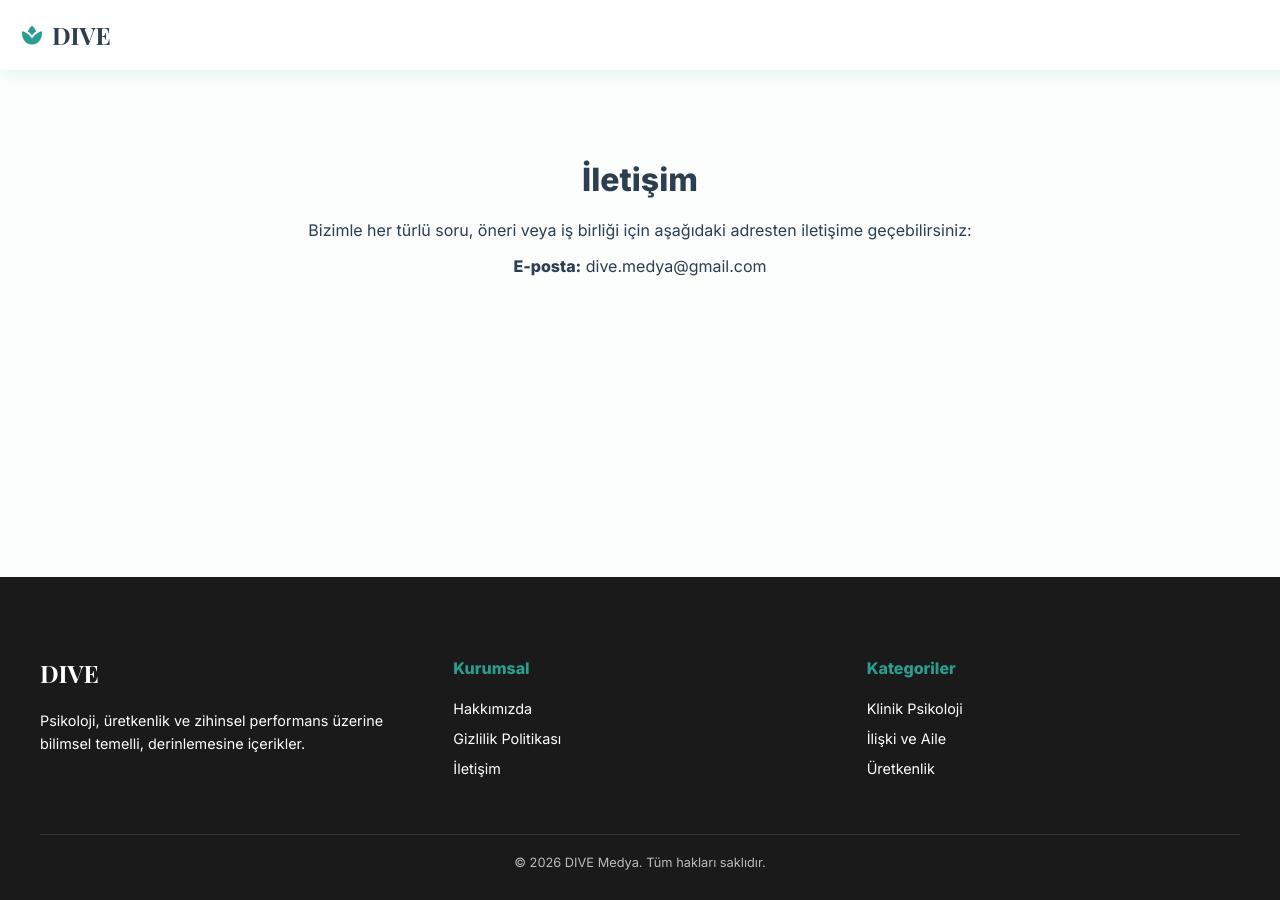
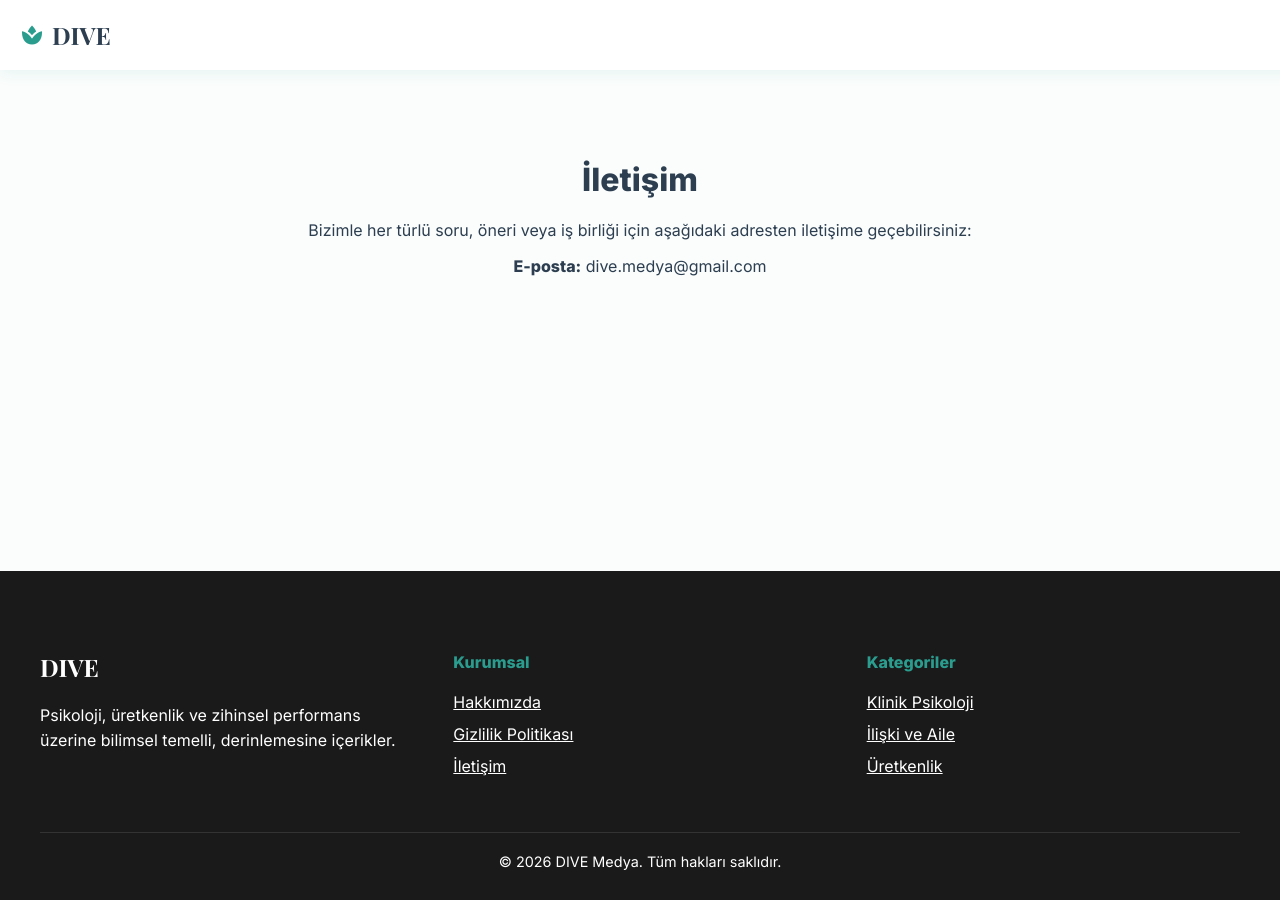
Before and after one commit to EKTHOLDING/dive, a Jekyll site: the page built from iletisim.md, in a window 1280 px wide. Built offline with Jekyll 4.4.1, drawn with Linux system fonts in a browser that asks for light colours; some web fonts are replaced; comment, search, counter and statistics services are not loaded.

Commit message:
Update default.html

```diff
--- a/_layouts/default.html
+++ b/_layouts/default.html
@@ -22,7 +22,10 @@
     <style>
         :root { --bg: #fafdfc; --text: #2c3e50; --primary: #2a9d8f; --footer-bg: #1a1a1a; }
         body { margin: 0; background-color: var(--bg); color: var(--text); font-family: 'Inter', sans-serif; display: flex; flex-direction: column; min-height: 100vh; }
+
+        /* Erişilebilirlik: Linklerin altı çizili ve okunur olmalı */
         a { text-decoration: none; color: inherit; }
+        .footer-link { text-decoration: underline !important; color: #ffffff !important; }
 
         .header { position: fixed; top: 0; width: 100%; height: 70px; background: rgba(255,255,255,0.98); z-index: 100; display: flex; align-items: center; padding: 0 20px; box-shadow: 0 2px 15px rgba(42, 157, 143, 0.1); }
         .brand-container { display: flex; align-items: center; gap: 8px; font-family: 'Playfair Display', serif; font-size: 1.5rem; font-weight: bold;}
@@ -30,7 +33,7 @@
 
         .main-content { flex: 1; margin-top: 100px; padding: 20px; max-width: 1000px; margin-left: auto; margin-right: auto; width: 100%; }
 
-        .custom-footer { background: var(--footer-bg); color: white; padding: 60px 20px 30px; margin-top: 80px; text-align: left; }
+        .custom-footer { background: var(--footer-bg); color: #ffffff; padding: 60px 20px 30px; margin-top: 80px; text-align: left; }
     </style>
 </head>
 <body>
@@ -48,30 +51,30 @@
     <footer class="custom-footer">
         <div style="max-width: 1200px; margin: 0 auto; display: grid; grid-template-columns: repeat(auto-fit, minmax(250px, 1fr)); gap: 40px;">
             <div>
-                <h2 style="font-family: 'Playfair Display', serif; margin-bottom: 20px;">DIVE</h2>
-                <p style="color: #ffffff; font-size: 0.9rem; line-height: 1.6;">Psikoloji, üretkenlik ve zihinsel performans üzerine bilimsel temelli, derinlemesine içerikler.</p>
+                <h2 style="font-family: 'Playfair Display', serif; margin-bottom: 20px; color: #ffffff;">DIVE</h2>
+                <p style="color: #ffffff; font-size: 1rem; line-height: 1.6;">Psikoloji, üretkenlik ve zihinsel performans üzerine bilimsel temelli, derinlemesine içerikler.</p>
             </div>
 
             <div>
                 <h4 style="margin-bottom: 20px; color: var(--primary);">Kurumsal</h4>
                 <ul style="list-style: none; padding: 0;">
-                    <li style="margin-bottom: 10px;"><a href="/hakkimizda" style="color: #ffffff; text-decoration: none; font-size: 0.9rem;">Hakkımızda</a></li>
-                    <li style="margin-bottom: 10px;"><a href="/gizlilik-politikasi" style="color: #ffffff; text-decoration: none; font-size: 0.9rem;">Gizlilik Politikası</a></li>
-                    <li style="margin-bottom: 10px;"><a href="/iletisim" style="color: #ffffff; text-decoration: none; font-size: 0.9rem;">İletişim</a></li>
+                    <li style="margin-bottom: 12px;"><a href="/hakkimizda" class="footer-link">Hakkımızda</a></li>
+                    <li style="margin-bottom: 12px;"><a href="/gizlilik-politikasi" class="footer-link">Gizlilik Politikası</a></li>
+                    <li style="margin-bottom: 12px;"><a href="/iletisim" class="footer-link">İletişim</a></li>
                 </ul>
             </div>
 
             <div>
                 <h4 style="margin-bottom: 20px; color: var(--primary);">Kategoriler</h4>
                 <ul style="list-style: none; padding: 0;">
-                    <li style="margin-bottom: 10px;"><a href="/klinik-psikoloji" style="color: #ffffff; text-decoration: none; font-size: 0.9rem;">Klinik Psikoloji</a></li>
-                    <li style="margin-bottom: 10px;"><a href="/iliski-ve-aile" style="color: #ffffff; text-decoration: none; font-size: 0.9rem;">İlişki ve Aile</a></li>
-                    <li style="margin-bottom: 10px;"><a href="/uretkenlik" style="color: #ffffff; text-decoration: none; font-size: 0.9rem;">Üretkenlik</a></li>
+                    <li style="margin-bottom: 12px;"><a href="/klinik-psikoloji" class="footer-link">Klinik Psikoloji</a></li>
+                    <li style="margin-bottom: 12px;"><a href="/iliski-ve-aile" class="footer-link">İlişki ve Aile</a></li>
+                    <li style="margin-bottom: 12px;"><a href="/uretkenlik" class="footer-link">Üretkenlik</a></li>
                 </ul>
             </div>
         </div>
 
-        <div style="max-width: 1200px; margin: 40px auto 0; padding-top: 20px; border-top: 1px solid #333; text-align: center; color: #bbbbbb; font-size: 0.8rem;">
+        <div style="max-width: 1200px; margin: 40px auto 0; padding-top: 20px; border-top: 1px solid #333; text-align: center; color: #ffffff; font-size: 0.9rem;">
             &copy; 2026 DIVE Medya. Tüm hakları saklıdır.
         </div>
     </footer>
```
